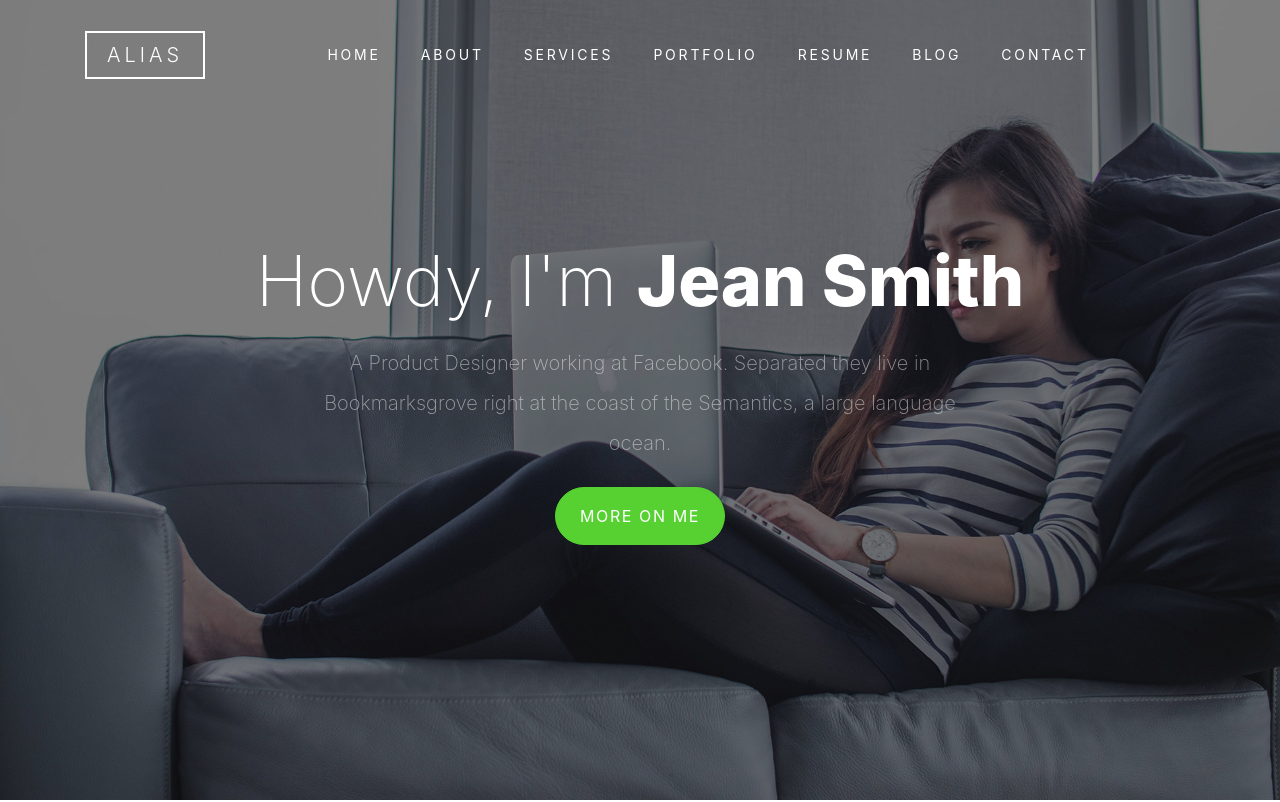
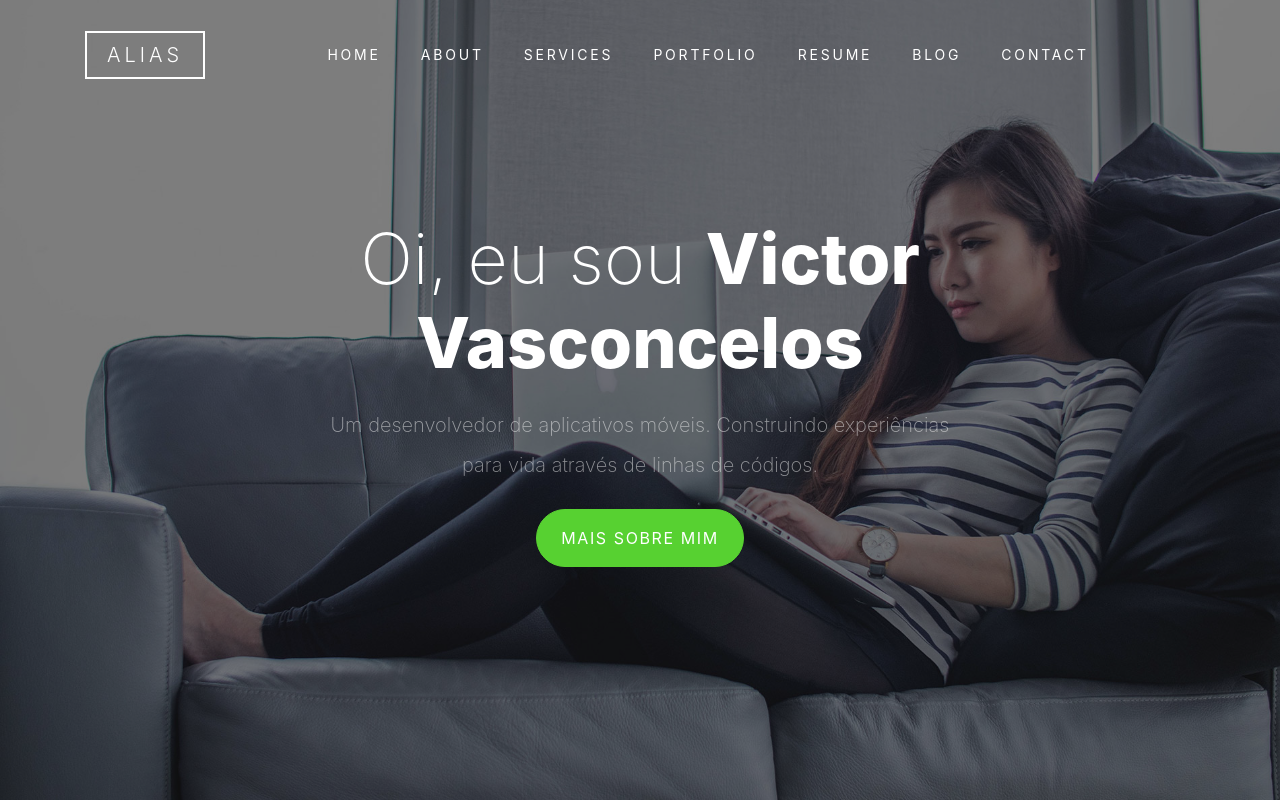
Before and after one commit to victorabroum/victorabroum.github.io, a plain HTML site: page index.html in a window 1280 px wide. Shown: the top 802 px of the page. Drawn offline with nearby package versions, Linux system fonts and the light colour scheme; some packages are replaced by stand-ins of ours; no server answers; files whose address does not match are found by name.

Commit message:
Add header on index.html

```diff
--- a/index.html
+++ b/index.html
@@ -52,9 +52,9 @@
       <div class="container">
         <div class="row intro-text align-items-center justify-content-center">
           <div class="col-md-10 text-center">
-            <h1 class="site-heading site-animate">Howdy, I'm <strong>Jean Smith</strong></h1>
-            <p class="lead site-subheading mb-4 site-animate">A Product Designer working at Facebook. Separated they live in Bookmarksgrove right at the coast of the Semantics, a large language ocean.</p>
-            <p><a href="#section-about" class="smoothscroll btn btn-primary px-4 py-3">More On Me</a></p>
+            <h1 class="site-heading site-animate">Oi, eu sou <strong>Victor Vasconcelos</strong></h1>
+            <p class="lead site-subheading mb-4 site-animate">Um desenvolvedor de aplicativos móveis. Construindo experiências para vida através de linhas de códigos. </p>
+            <p><a href="#section-about" class="smoothscroll btn btn-primary px-4 py-3">Mais sobre mim</a></p>
           </div>
         </div>
       </div>
```
